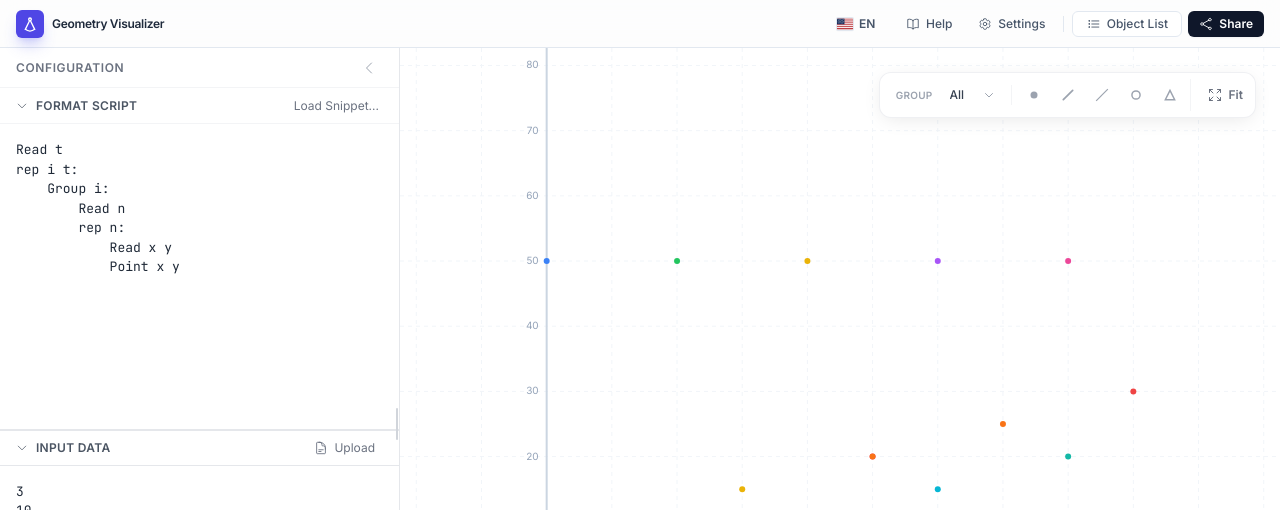
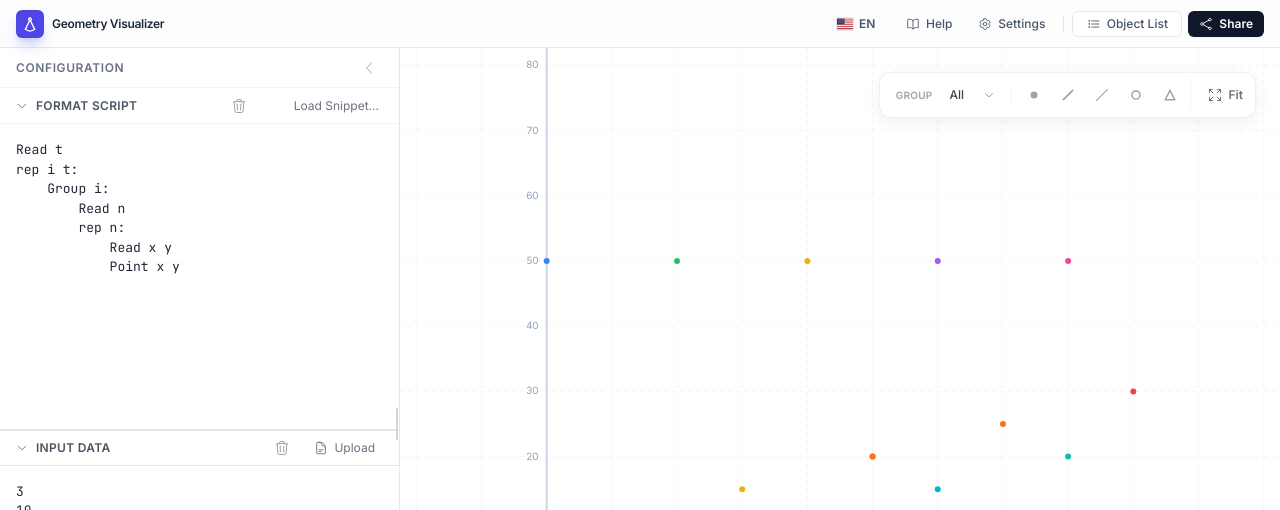
Before and after one commit to tatesoto/cp-geo-visualizer, a React (Vite) app: page / in a window 1280 px wide. Shown: the top 510 px of the page. Built offline with nearby package versions, Linux system fonts and the light colour scheme.

Commit message:
chore: improve ui

```diff
--- a/components/EditorPanel.tsx
+++ b/components/EditorPanel.tsx
@@ -1,5 +1,5 @@
 import React, { useRef, useState, useEffect } from 'react';
-import { ChevronDownIcon, ChevronRightIcon, PlayIcon, ChevronLeftIcon, DocumentTextIcon, ArrowsPointingOutIcon } from '@heroicons/react/24/outline';
+import { ChevronDownIcon, ChevronRightIcon, PlayIcon, ChevronLeftIcon, DocumentTextIcon, ArrowsPointingOutIcon, TrashIcon } from '@heroicons/react/24/outline';
 import { SNIPPETS, SnippetKey } from '../constants/snippets';
 import { Language } from '../types';
 import { t, TRANSLATIONS } from '../constants/translations';
@@ -199,6 +199,21 @@ const EditorPanel: React.FC<EditorPanelProps> = ({
         }, 0);
     };
 
+    const handleClear = () => {
+        if (window.confirm(t(lang, 'clearConfirm'))) {
+            setFormatText('');
+            if (formatInputRef.current) {
+                formatInputRef.current.focus();
+            }
+        }
+    };
+
+    const handleClearInput = () => {
+        if (window.confirm(t(lang, 'clearConfirm'))) {
+            setInputText('');
+        }
+    };
+
     const handleFormatChange = (e: React.ChangeEvent<HTMLTextAreaElement>) => {
         const val = e.target.value;
         setFormatText(val);
@@ -367,6 +382,13 @@ const EditorPanel: React.FC<EditorPanelProps> = ({
                         </div>
 
                         <div className="flex items-center gap-3">
+                            <button
+                                onClick={handleClear}
+                                className="p-1 text-gray-400 hover:text-red-500 transition-colors"
+                                title={t(lang, 'clear')}
+                            >
+                                <TrashIcon className="w-4 h-4" />
+                            </button>
                             {isMobile && (
                                 <button
                                     onMouseDown={(e) => {
@@ -438,6 +460,14 @@ const EditorPanel: React.FC<EditorPanelProps> = ({
                             {isInputOpen ? <ChevronDownIcon className="w-3 h-3" /> : <ChevronRightIcon className="w-3 h-3" />}
                             <span className="text-xs font-semibold uppercase tracking-wide">{t(lang, 'inputData')}</span>
                         </div>
+                        <div className="flex items-center gap-3">
+                            <button
+                                onClick={handleClearInput}
+                                className="p-1 text-gray-400 hover:text-red-500 transition-colors"
+                                title={t(lang, 'clear')}
+                            >
+                                <TrashIcon className="w-4 h-4" />
+                            </button>
                             <label
                                 className="text-xs text-gray-500 hover:text-gray-900 cursor-pointer flex items-center gap-1.5 transition-colors px-2 py-1 rounded hover:bg-gray-100"
                             >
@@ -445,6 +475,7 @@ const EditorPanel: React.FC<EditorPanelProps> = ({
                                 <span>{t(lang, 'upload')}</span>
                                 <input type="file" className="hidden" onChange={handleFileUpload} />
                             </label>
+                        </div>
                     </div>
 
                     <div className="flex-1 relative bg-white">
--- a/components/ObjectList.tsx
+++ b/components/ObjectList.tsx
@@ -159,7 +159,16 @@ const ObjectList: React.FC<ObjectListProps> = ({
   ];
 
   return (
-    <div className="w-[320px] bg-white border-l border-gray-200 flex flex-col h-full shadow-2xl z-30">
+    <>
+
+
+      {/* List Container - Bottom Sheet on Mobile, Sidebar on Desktop */}
+      <div className={`
+            fixed inset-x-0 bottom-0 w-full h-[45vh] z-50 shadow-[0_-4px_30px_rgba(0,0,0,0.15)] rounded-t-2xl
+            bg-white flex flex-col
+            md:static md:w-[320px] md:h-full md:inset-auto md:shadow-2xl md:rounded-none md:border-l md:border-gray-200 md:z-30
+            transition-transform duration-300 ease-in-out transform
+        `}>
         <div className="h-12 bg-white border-b border-gray-100 flex items-center justify-between px-4 shrink-0 gap-2">
           <div className="flex items-center gap-3 min-w-0 flex-1">
             <span className="text-xs font-semibold text-gray-900 tracking-tight whitespace-nowrap">{t(lang, 'inspector')}</span>
@@ -239,6 +248,7 @@ const ObjectList: React.FC<ObjectListProps> = ({
           )}
         </div>
       </div>
+    </>
   );
 };
 
--- a/constants/translations.ts
+++ b/constants/translations.ts
@@ -42,6 +42,8 @@ export const TRANSLATIONS = {
     share: "Share",
     shareOnX: "Post on X",
     shareText: "Created with CP Geo Visualizer\n\n#cp_geo_visualizer\n\nhttps://tatesoto.github.io/cp-geo-visualizer",
+    clear: "Clear",
+    clearConfirm: "Are you sure you want to clear the editor? This cannot be undone.",
     help: "Help",
     close: "Close",
     group_label: "Group",
@@ -120,6 +122,8 @@ export const TRANSLATIONS = {
     share: "共有",
     shareOnX: "Xに投稿",
     shareText: "競プロ幾何ビジュアライザで作成しました\n\n#cp_geo_visualizer\n\nhttps://tatesoto.github.io/cp-geo-visualizer",
+    clear: "クリア",
+    clearConfirm: "エディターの内容をクリアしますか？この操作は取り消せません。",
     help: "ヘルプ",
     close: "閉じる",
     group_label: "グループ",
```
Lines whose indentation alone changed are shown as unchanged.
